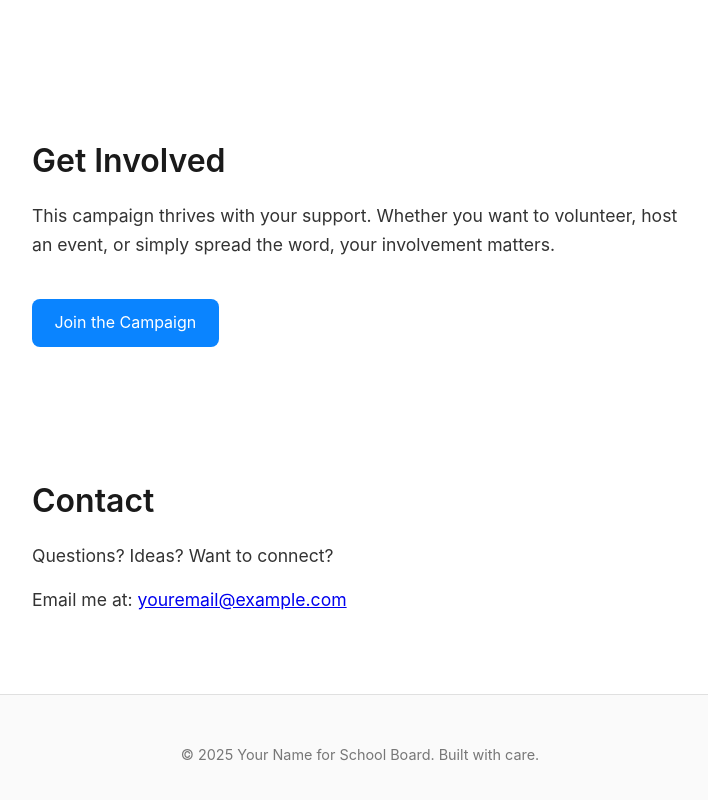
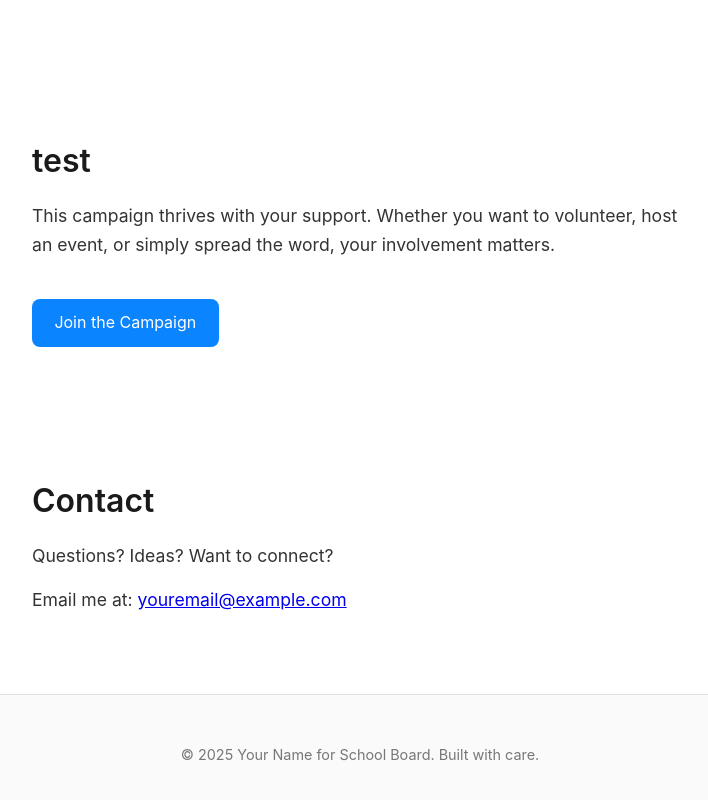
Before and after one commit to ISAIAH-AKUAMOAH-BOATENG/Isaiah, a plain HTML site: page index.html in a window 1280 px wide. Shown: the part 1489-2289 px from the top of the page, without its empty margins (280-988 px from the left). Drawn offline with Linux system fonts and the light colour scheme.

Commit message:
Update index.html

```diff
--- a/index.html
+++ b/index.html
@@ -168,7 +168,7 @@
   </section>
 
   <section id="involved">
-    <h2>Get Involved</h2>
+    <h2>test</h2>
     <p>This campaign thrives with your support. Whether you want to volunteer, host an event, or simply spread the word, your involvement matters.</p>
     <a href="mailto:youremail@example.com" class="btn">Join the Campaign</a>
   </section>
```
